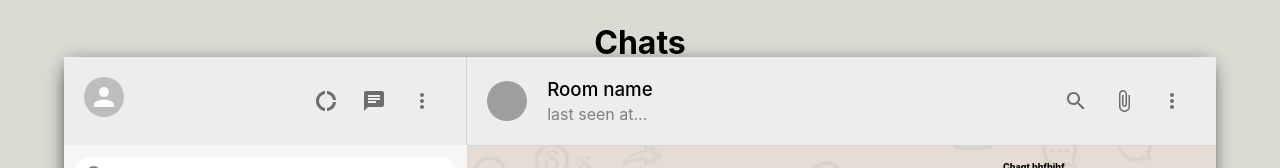
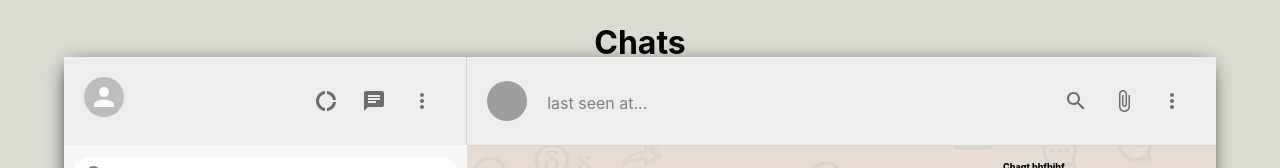
Before and after one commit to Marinkiet/ChatApp, a React (Create React App) app: page / in a window 1280 px wide. Shown: the top 168 px of the page. Built offline with nearby package versions, Linux system fonts and the light colour scheme; no server answers; the database is empty; grey boxes are pictures that could not be loaded.

Commit message:
chat links to room and routing

```diff
--- a/src/App.js
+++ b/src/App.js
@@ -1,15 +1,20 @@
 import './App.css';
 import Sidebar from './Sidebar';
 import Chat from './Chat'
-import { Router } from 'react-router';
+import { Routes, Route } from "react-router-dom";
+
 function App() {
   return (
     <div className="App">
       <h1>Chats</h1>
       <div className="app_body">
+        <Sidebar />
+        <Routes>
+          <Route path="/rooms/:roomId" element={<Chat />}></Route>
+          <Route path="/" element={<Chat />}></Route>
 
-        <Sidebar />
-        <Chat />
+        </Routes>
+
 
       </div>
     </div>
@@ -18,5 +23,4 @@ function App() {
 
 export default App;
 
-
-//timestamp : 2:17:47
+//<Route path="/" element={[<Sidebar />, <Chat />]}></Route>
--- a/src/Chat.js
+++ b/src/Chat.js
@@ -4,45 +4,62 @@ import MoreVert from '@material-ui/icons/MoreVert';
 import SearchOutlined from '@material-ui/icons/SearchOutlined';
 import React, { useEffect, useState } from 'react';
 import './Chat.css';
+import { useParams } from 'react-router-dom';
+import db from './firebase';
 
 
 function Chat() {
 
-  const [INPUT,setInput] = useState("");
-  const [SEED,setSeed] = useState("");
+  const [INPUT, setInput] = useState("");
+  const [SEED, setSeed] = useState("");
+  const { roomId } = useParams();
+  const [roomName, setRoomName] = useState("");
 
-  useEffect(()=>{
-    setSeed(Math.floor(Math.random()*5000));
-  },[]);
 
-  const sendMessage =(e)=>{
+  useEffect(() => {
+    if (roomId) {
+      db.collection("Rooms")
+        .doc(roomId)
+        .onSnapshot((snapshot) => setRoomName(snapshot.data().name));
+
+    }
+  }, [roomId]);
+
+
+
+
+  useEffect(() => {
+    setSeed(Math.floor(Math.random() * 5000));
+  }, []);
+
+  const sendMessage = (e) => {
     e.preventDefault();
-    console.log('you typed >>>>>',INPUT); //view whats inside INPUT varaible
+    console.log('you typed >>>>>', INPUT); //view whats inside INPUT varaible
 
     setInput(''); //clear input after enter
   }
   return (
-  <div  className='chat'>
+    <div className='chat'>
 
       <div className='chat_header'>
-        <Avatar src={`https://avatars.dicebear.com/api/human/${SEED}.svg`}/>
+        <Avatar src={`https://avatars.dicebear.com/api/human/${SEED}.svg`} />
 
-        <div  className='chat_header_Info'>
-            <h3>Room name</h3>
+        <div className='chat_header_Info'>
+          <h3>{roomName}</h3>
           <p>last seen at...</p>
         </div>
 
-          <div  className='chat_headerRight'>
+        <div className='chat_headerRight'>
           <IconButton>
-              <SearchOutlined/>
+            <SearchOutlined />
           </IconButton>
 
           <IconButton>
-                <AttachFile/>
+            <AttachFile />
           </IconButton>
 
           <IconButton>
-                <MoreVert/>
+            <MoreVert />
           </IconButton>
         </div>
       </div>
@@ -64,20 +81,20 @@ function Chat() {
       </div>
 
       <div className='chat_footer'>
-            <InsertEmoticon/>
+        <InsertEmoticon />
         <form>
 
           <input
             value={INPUT}
             onChange={e => setInput(e.target.value)}
             type="text"
-              placeholder='Type a message'/>
+            placeholder='Type a message' />
 
           <button
             type='submit'
             onClick={sendMessage} >Send message</button>
         </form>
-            <Mic/>
+        <Mic />
 
       </div>
 
@@ -86,3 +103,18 @@ function Chat() {
 }
 
 export default Chat;
+/*  const getRoom = useCallback(async roomId => {
+    if (roomId) {
+      const room = await db.collection("Rooms")
+        .doc(roomId)
+        .get();
+      setRoomName(room.data().name);
+    }
+    setRoomName(null);
+  }, [])
+
+  useEffect(() => {
+    getRoom(roomId)
+  }, [getRoom]);
+
+ */
--- a/src/Sidebar.jsx
+++ b/src/Sidebar.jsx
@@ -59,7 +59,7 @@ function Sidebar() {
       </div>
       <div className='sidebar_chats'>
         <SidebarChat addNewChat />
-        {Rooms.map(room => (
+        {Rooms.map((room) => (
           <SidebarChat
             key={room.id}
             id={room.id}
--- a/src/SidebarChat.css
+++ b/src/SidebarChat.css
@@ -14,4 +14,3 @@
 .sidebarChat_info {
   margin-left: 15px;
 }
-/*time stamp 1:14:35*/
--- a/src/SidebarChat.jsx
+++ b/src/SidebarChat.jsx
@@ -1,4 +1,4 @@
-import { Avatar } from '@material-ui/core';
+import { Avatar, Link } from '@material-ui/core';
 import React, { useEffect, useState } from 'react';
 import db from './firebase';
 import './SidebarChat.css'
@@ -22,6 +22,7 @@ function SidebarChat({ id, name, addNewChat }) {
     }
   }
   return !addNewChat ? (
+    <Link to={`/rooms/${id}`}>
       <div className='sidebarChat'>
         <Avatar src={`https://avatars.dicebear.com/api/human/${SEED}.svg`} />
         <div className="sidebarChat_info">
@@ -29,7 +30,9 @@ function SidebarChat({ id, name, addNewChat }) {
           <p>Last message...</p>
         </div>
       </div>
+    </Link>
   ) : (
+
     <div onClick={createChat}
       className='sidebarChat'>
       <h2>Add new Chat</h2>
--- a/src/index.js
+++ b/src/index.js
@@ -3,10 +3,14 @@ import ReactDOM from 'react-dom';
 import './index.css';
 import App from './App';
 import reportWebVitals from './reportWebVitals';
+import { BrowserRouter, Routes, Route } from "react-router-dom";
 
 ReactDOM.render(
   <React.StrictMode>
-    <App />
+    <BrowserRouter>
+      <App />
+    </BrowserRouter>
+
   </React.StrictMode>,
   document.getElementById('root')
 );
```
Lines whose indentation alone changed are shown as unchanged.
